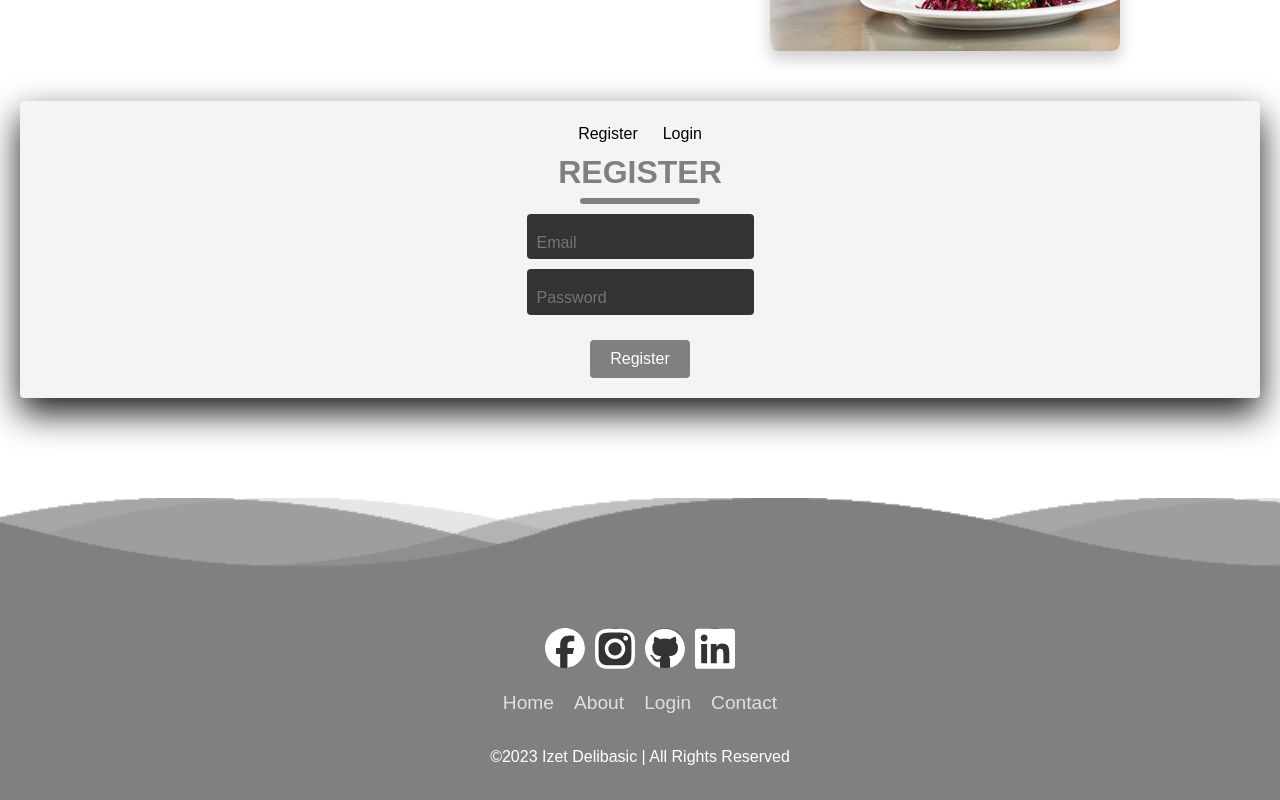
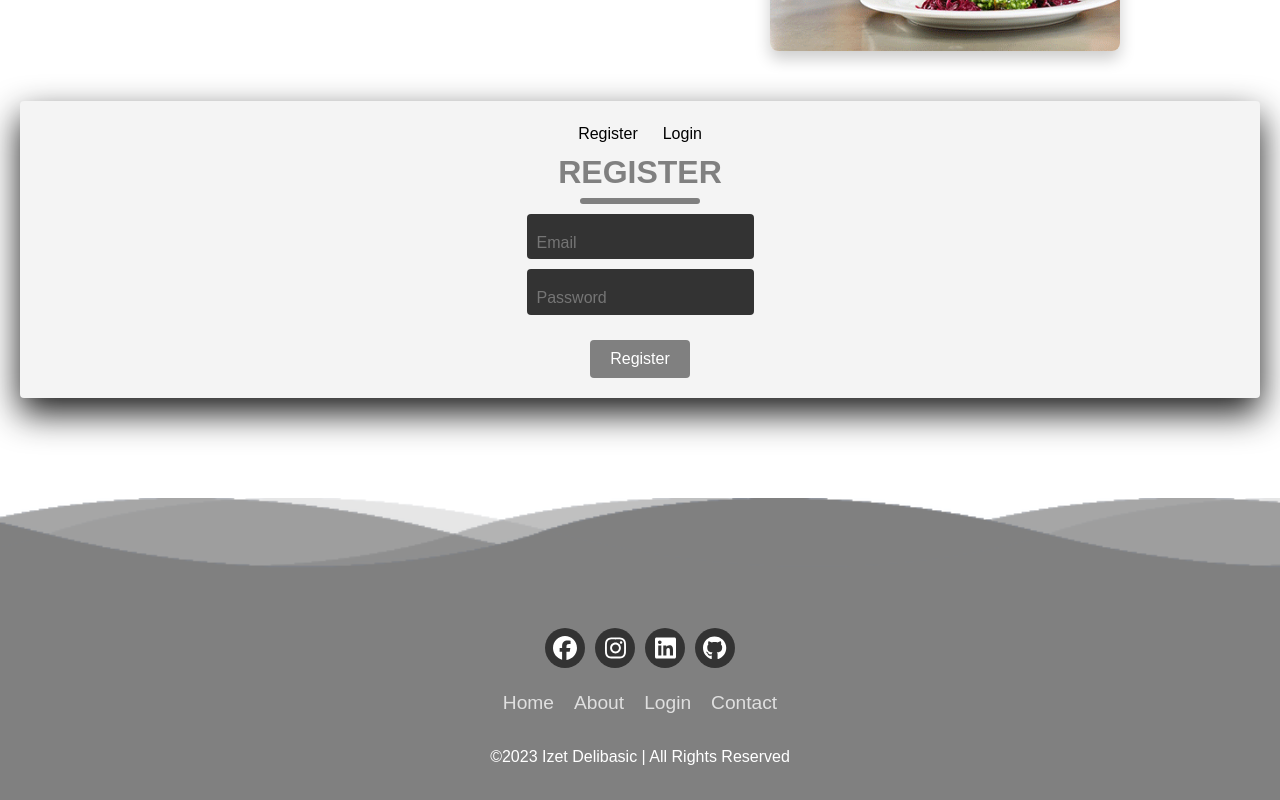
Before and after one commit to IzetDelibasic/tasty-treasures, a React (Create React App) app: page / in a window 1280 px wide. Shown: the part 1548-2348 px from the top of the page. Built offline with nearby package versions, Linux system fonts and the light colour scheme.

Commit message:
Fixing problem with icons and links

```diff
--- a/src/components/Home.css
+++ b/src/components/Home.css
@@ -489,3 +489,13 @@
   font-size: 24px;
   color: #fff;
 }
+
+.social-icon__item a {
+  display: flex;
+  align-items: center;
+  justify-content: center;
+  width: 100%;
+  height: 100%;
+  text-decoration: none;
+  color: #fff;
+}
--- a/src/components/Home.js
+++ b/src/components/Home.js
@@ -107,20 +107,29 @@
             <div class="wave" id="wave3"></div>
             <div class="wave" id="wave4"></div>
           </div>
-          <ul class="social-icon">
-            <li class="social-icon__item" href="https://www.facebook.com/izet.delibasic/">
-              <FontAwesomeIcon icon={faFacebook} class="social-icon__icon" />
-            </li>
-            <li class="social-icon__item" href="https://www.instagram.com/delibasic55/">
-              <FontAwesomeIcon icon={faInstagram} class="social-icon__icon" />
-            </li>
-            <li class="social-icon__item" href="https://www.linkedin.com/in/izet-delibasic/">
-              <FontAwesomeIcon icon={faGithub} class="social-icon__icon" />
-            </li>
-            <li class="social-icon__item" href="https://github.com/IzetDelibasic">
-              <FontAwesomeIcon icon={faLinkedin} class="social-icon__icon" />
-            </li>
-          </ul>
+          <ul className="social-icon">
+  <li className="social-icon__item">
+    <a href="https://www.facebook.com/izet.delibasic/">
+      <FontAwesomeIcon icon={faFacebook} className="social-icon__icon" />
+    </a>
+  </li>
+  <li className="social-icon__item">
+    <a href="https://www.instagram.com/delibasic55/">
+      <FontAwesomeIcon icon={faInstagram} className="social-icon__icon" />
+    </a>
+  </li>
+  <li className="social-icon__item">
+    <a href="https://www.linkedin.com/in/izet-delibasic/">
+      <FontAwesomeIcon icon={faLinkedin} className="social-icon__icon" />
+    </a>
+  </li>
+  <li className="social-icon__item">
+    <a href="https://github.com/IzetDelibasic">
+      <FontAwesomeIcon icon={faGithub} className="social-icon__icon" />
+    </a>
+  </li>
+</ul>
+
 
           <ul class="menu">
             <li class="menu__item"><a class="menu__link" href="#home">Home</a></li>
```
